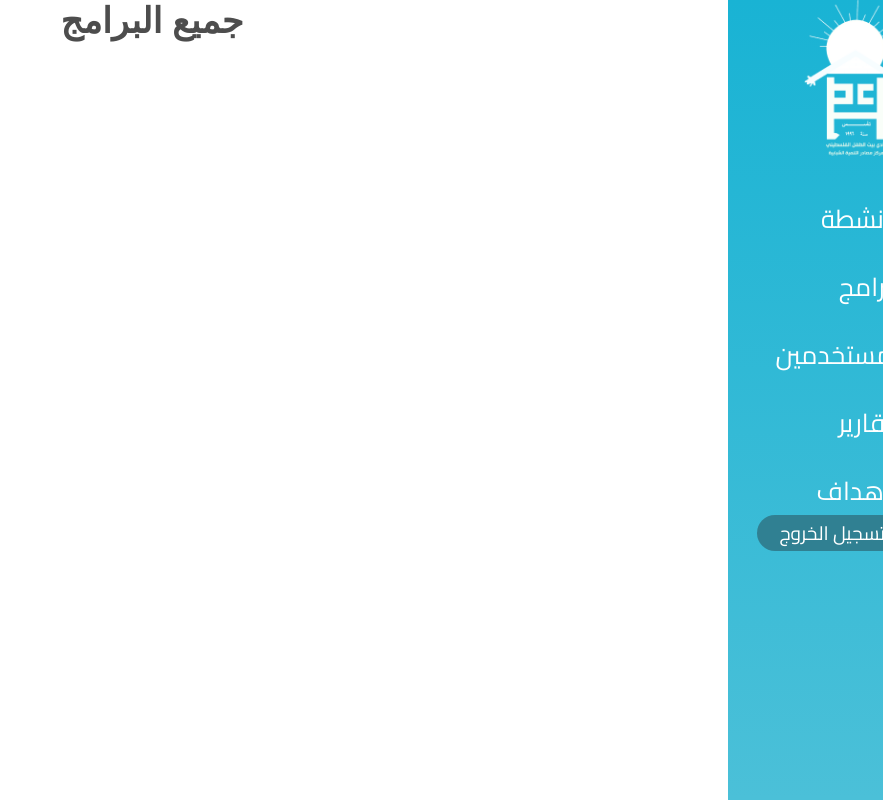
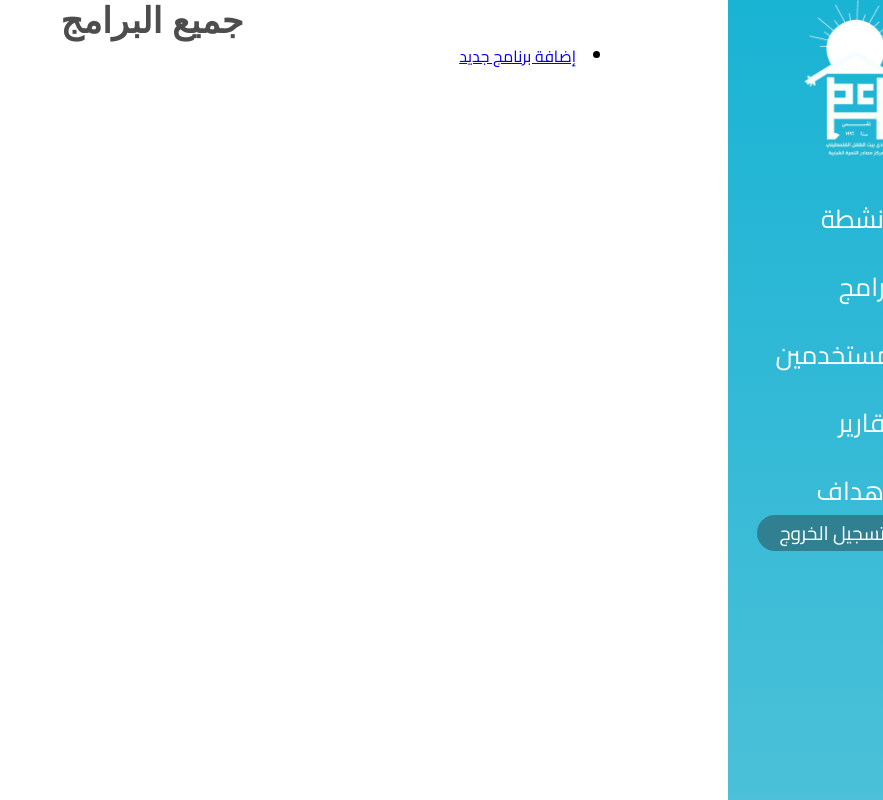
Before and after one commit to FACK1/M-E-Platform, a React (Create React App) app in the folder client/: page /ViewPrograms in a window 1280 px wide. Shown: the whole page, without its empty margins (397-1280 px from the left). Built offline with nearby package versions, Linux system fonts and the light colour scheme; the HTML template or start-up script is replaced by a standard one.

Commit message:
Added link CreateProgram #55

```diff
--- a/client/src/components/pages/ViewPrograms/index.js
+++ b/client/src/components/pages/ViewPrograms/index.js
@@ -1,4 +1,5 @@
 import React, { Component } from "react";
+import {Link} from 'react-router-dom'
 import Header from "../../Header";
 import { StyledPage, StyledTilte } from "./index.style";
 
@@ -9,6 +10,7 @@
         <Header />
         <StyledPage>
           <StyledTilte> جميع البرامج </StyledTilte>
+          <li><Link to="/CreateProgram">إضافة برنامج جديد</Link></li>
         </StyledPage>
       </React.Fragment>
     );
```
